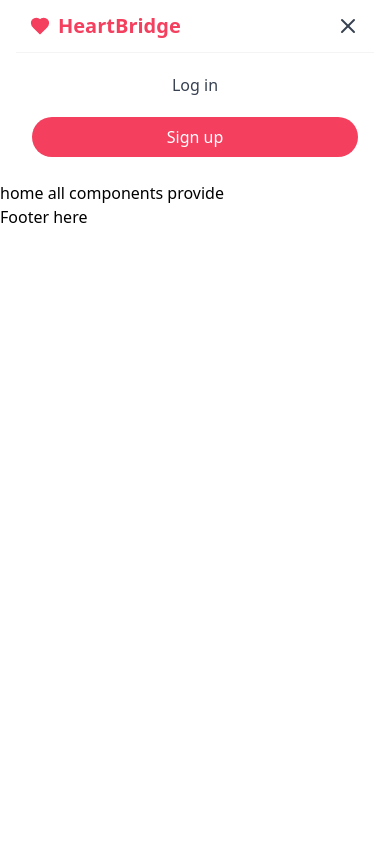
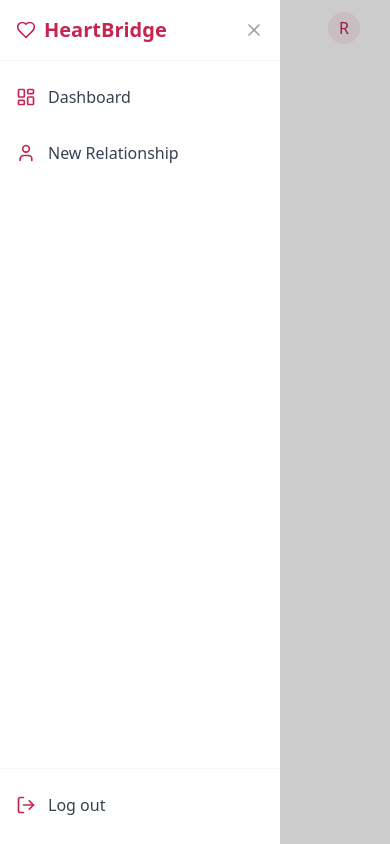
Before and after one commit to rifat-mahmudul/heart-bridge-dialogue, a React (Vite) app: page / in a window 390 px wide. Both pictures are taken after a click on the button "Toggle menu". Built offline with nearby package versions, Linux system fonts and the light colour scheme.

Commit message:
Responsive Navbar done

```diff
--- a/package.json
+++ b/package.json
@@ -22,8 +22,7 @@
     "react-redux": "^9.1.1",
     "react-router-dom": "^6.22.3",
     "react-toastify": "^11.0.5",
-    "sweetalert2": "^11.15.10",
-    "swiper": "^11.2.2"
+    "sweetalert2": "^11.15.10"
   },
   "devDependencies": {
     "@types/react": "^18.2.66",
--- a/src/index.css
+++ b/src/index.css
@@ -1,3 +1,4 @@
+
 @tailwind base;
 @tailwind components;
 @tailwind utilities;
--- a/src/shared/Navbar/Navbar.jsx
+++ b/src/shared/Navbar/Navbar.jsx
@@ -1,144 +1,151 @@
-import { useState } from "react";
-import { Heart, Menu, X, Sparkles, User } from "lucide-react";
+import { useState, useEffect } from "react"
+import { Heart, Menu, X, Sparkles, User, LayoutDashboard, LogOut } from "lucide-react"
+import { Link } from "react-router-dom"
 
 export default function Navbar() {
-  const [isMenuOpen, setIsMenuOpen] = useState(false);
-  const [isLoggedIn, setIsLoggedIn] = useState(false);
+  const [isMenuOpen, setIsMenuOpen] = useState(false)
+  const [isLoggedIn, setIsLoggedIn] = useState(false)
+
+  // Prevent scrolling when menu is open
+  useEffect(() => {
+    if (isMenuOpen) {
+      document.body.style.overflow = "hidden"
+    } else {
+      document.body.style.overflow = "unset"
+    }
+    return () => {
+      document.body.style.overflow = "unset"
+    }
+  }, [isMenuOpen])
 
   const toggleMenu = () => {
-    setIsMenuOpen(!isMenuOpen);
-  };
+    setIsMenuOpen(!isMenuOpen)
+  }
 
   const handleLogin = () => {
-    setIsLoggedIn(true);
-  };
+    setIsLoggedIn(true)
+  }
 
   const handleLogout = () => {
-    setIsLoggedIn(false);
-  };
+    setIsLoggedIn(false)
+    setIsMenuOpen(false)
+  }
 
   return (
-    <nav className="w-full  bg-white px-4 py-3 ">
-      <div className=" container flex items-center justify-between">
+    <>
+      <nav className="w-full bg-white px-4 py-3 sticky top-0 z-40">
+        <div className="container flex items-center justify-between">
           {/* Logo and brand name */}
-        <a
-          href="/"
-          className="flex items-center gap-2 text-xl font-semibold text-rose-500"
-        >
-          <Heart className="h-5 w-5 fill-rose-500" />
+          <Link to="/" className="flex items-center gap-2 text-xl font-semibold text-[#C62553]">
+            <Heart className="h-5 w-5" />
             <span>HeartBridge</span>
-        </a>
+          </Link>
 
           {/* Desktop navigation */}
           <div className="hidden items-center gap-7 md:flex">
             {isLoggedIn ? (
               <>
-              <a
+                <Link
                   href="/upgrade"
-                className="flex items-center gap-1 rounded-full border border-gray-200 px-4 py-1.5 text-[18px] font-medium text-rose-500 hover:bg-[#FDF2F6]"
+                  className="flex items-center gap-1 rounded-full border border-gray-200 px-4 py-1.5 text-[18px] font-medium text-[#C62553] hover:bg-[#C6255310]"
                 >
-                <Sparkles className="h-4 w-4 text-rose-500" />
+                  <Sparkles className="h-4 w-4 text-[#C62553]" />
                   Upgrade
-              </a>
+                </Link>
                 <div className="relative">
                   <button
-                  className="flex h-8 w-8 items-center justify-center rounded-full bg-gray-100 text-gray-700 hover:bg-[#FDF2F6]"
+                    className="flex h-8 w-8 items-center justify-center rounded-full bg-gray-100 text-gray-700 hover:bg-[#C6255310]"
                     onClick={handleLogout}
                     aria-label="User profile"
                   >
-                  <User className="h-5 w-5 text-rose-500" />
+                    <User className="h-5 w-5 text-[#C62553]" />
                   </button>
                 </div>
               </>
             ) : (
               <>
-              <button
-                onClick={handleLogin}
-                className="text-gray-700 hover:text-rose-500 text-sm font-bold"
-              >
+                <button onClick={handleLogin} className="text-gray-700 hover:text-[#C62553] text-sm font-bold">
                   Log in
                 </button>
-              <a
-                href="/signup"
-                className="rounded-full bg-rose-500 px-6 py-[9px] text-white hover:bg-rose-600"
-              >
+                <Link to="/signup" className="rounded-full bg-[#C62553] px-6 py-[9px] text-white hover:bg-[#B01F48]">
                   Sign up
-              </a>
+                </Link>
               </>
             )}
           </div>
 
           {/* Mobile menu button */}
-        <button
-          className="text-gray-700 md:hidden"
+          <div className="flex items-center gap-12 md:hidden">
+            <button className="text-gray-700 md:hidden" onClick={toggleMenu} aria-label="Toggle menu">
+              {isMenuOpen ? <Menu className="h-6 w-6" /> : <Menu className="h-6 w-6" />}
+            </button>
+
+            <div className="h-8 w-8 rounded-full bg-[#C6255315] flex items-center justify-center text-[#C62553]">R</div>
+          </div>
+        </div>
+      </nav>
+
+      {/* Mobile slide-out menu */}
+      <div
+        className={`fixed inset-0 bg-black/20 z-50 md:hidden transition-opacity duration-500 ease-in-out ${
+          isMenuOpen ? "opacity-100" : "opacity-0 pointer-events-none"
+        }`}
         onClick={toggleMenu}
-          aria-label="Toggle menu"
+        style={{
+          transitionTimingFunction: "cubic-bezier(0.4, 0, 0.2, 1)",
+        }}
+      ></div>
+
+      {/* Slide-out panel */}
+      <div
+        className={`fixed inset-y-0 left-0 w-[280px] bg-white z-50 md:hidden transform transition-transform duration-500 ${
+          isMenuOpen ? "translate-x-0" : "-translate-x-full"
+        }`}
+        style={{
+          transitionTimingFunction: "cubic-bezier(0.4, 0, 0.2, 1)",
+        }}
       >
-          {isMenuOpen ? (
-            <X className="h-6 w-6" />
-          ) : (
-            <Menu className="h-6 w-6" />
-          )}
+        <div className="flex justify-between items-center p-4 border-b border-gray-100">
+          <Link to="/" className="flex items-center gap-2 text-xl font-semibold text-[#C62553]">
+            <Heart className="h-5 w-5" />
+            <span>HeartBridge</span>
+          </Link>
+          <button onClick={toggleMenu} className="text-gray-400 hover:text-gray-600">
+            <X className="h-5 w-5" />
           </button>
         </div>
 
-      {/* Mobile menu */}
-      {isMenuOpen && (
-        <div className="mt-3 border-t border-gray-100 py-3 md:hidden">
-          <div className="flex flex-col gap-3 px-4">
-            {isLoggedIn ? (
-              <>
-                <a
-                  href="/upgrade"
-                  className="flex items-center gap-1 py-2 text-gray-700 hover:text-rose-500"
+        <div className="flex flex-col h-[calc(100%-64px)] justify-between">
+          <div className="p-4 space-y-4">
+            <Link
+              to="/dashboard"
+              className="flex items-center gap-3 py-2 text-gray-700 hover:text-[#C62553] transition-colors duration-200"
               onClick={() => setIsMenuOpen(false)}
             >
-                  <Sparkles className="h-4 w-4 text-rose-500" />
-                  Upgrade
-                </a>
-                <button
-                  onClick={() => {
-                    handleLogout();
-                    setIsMenuOpen(false);
-                  }}
-                  className="flex items-center gap-1 py-2 text-gray-700 hover:text-rose-500"
-                >
-                  <User className="h-4 w-4" />
-                  Profile
-                </button>
-                <button
-                  onClick={() => {
-                    handleLogout();
-                    setIsMenuOpen(false);
-                  }}
-                  className="py-2 text-gray-700 hover:text-rose-500"
-                >
-                  Log out
-                </button>
-              </>
-            ) : (
-              <>
-                <button
-                  onClick={() => {
-                    handleLogin();
-                    setIsMenuOpen(false);
-                  }}
-                  className="py-2 text-gray-700 hover:text-rose-500"
-                >
-                  Log in
-                </button>
-                <a
-                  href="/signup"
-                  className="rounded-full bg-rose-500 px-6 py-2 text-center text-white hover:bg-rose-600"
+              <LayoutDashboard className="h-5 w-5 text-[#C62553]" />
+              <span>Dashboard</span>
+            </Link>
+            <Link
+              to="/new-relationship"
+              className="flex items-center gap-3 py-2 text-gray-700 hover:text-[#C62553] transition-colors duration-200"
               onClick={() => setIsMenuOpen(false)}
             >
-                  Sign up
-                </a>
-              </>
-            )}
+              <User className="h-5 w-5 text-[#C62553]" />
+              <span>New Relationship</span>
+            </Link>
+          </div>
+
+          <div className="p-4 border-t border-gray-100">
+            <button
+              onClick={handleLogout}
+              className="flex items-center gap-3 py-2 text-gray-700 hover:text-[#C62553] w-full text-left transition-colors duration-200"
+            >
+              <LogOut className="h-5 w-5 text-[#C62553]" />
+              <span>Log out</span>
+            </button>
           </div>
         </div>
-      )}
-    </nav>
-  );
+      </div>
+    </>
+  )
 }
--- a/tailwind.config.js
+++ b/tailwind.config.js
@@ -1,3 +1,4 @@
+
 /** @type {import('tailwindcss').Config} */
 export default {
 	content: [
@@ -20,7 +21,7 @@ export default {
 		},
 		colors: {
 		  primary: {
-          DEFAULT: "#224260",
+			DEFAULT: "#ec4d80",
 
 		  },
 		  secondary: {
@@ -32,41 +33,3 @@ export default {
 	},
 	plugins: [],
   }
-
-
-
-// /** @type {import('tailwindcss').Config} */
-// export default {
-//   content: [
-//     "./index.html",
-//     "./src/**/*.{js,ts,jsx,tsx}",
-//   ],
-//   theme: {
-//     extend: {
-//       container: {
-//         center: true,
-//         padding: {
-//           DEFAULT: "14px",
-//           lg: "20px",
-//         },
-//         screens: {
-//           sm: "100%",
-//           md: "100%",
-//           lg: "1170px",
-//         },
-//       },
-//       colors: {
-//         primary: {
-//           DEFAULT: "#224260",
-//         },
-//         secondary: {
-//           DEFAULT: "#01080E",
-//           50: "#055891",
-//           100: "#145891",
-//           200: "#595757",
-//         },
-//       },
-//     },
-//   },
-//   plugins: [],
-// }
```
Also changed, not shown: jsconfig.json (added, +9 -0 lines), components.json (added), 1 other file (tests, documents, lock files or other folders). Lines whose indentation alone changed are shown as unchanged.
